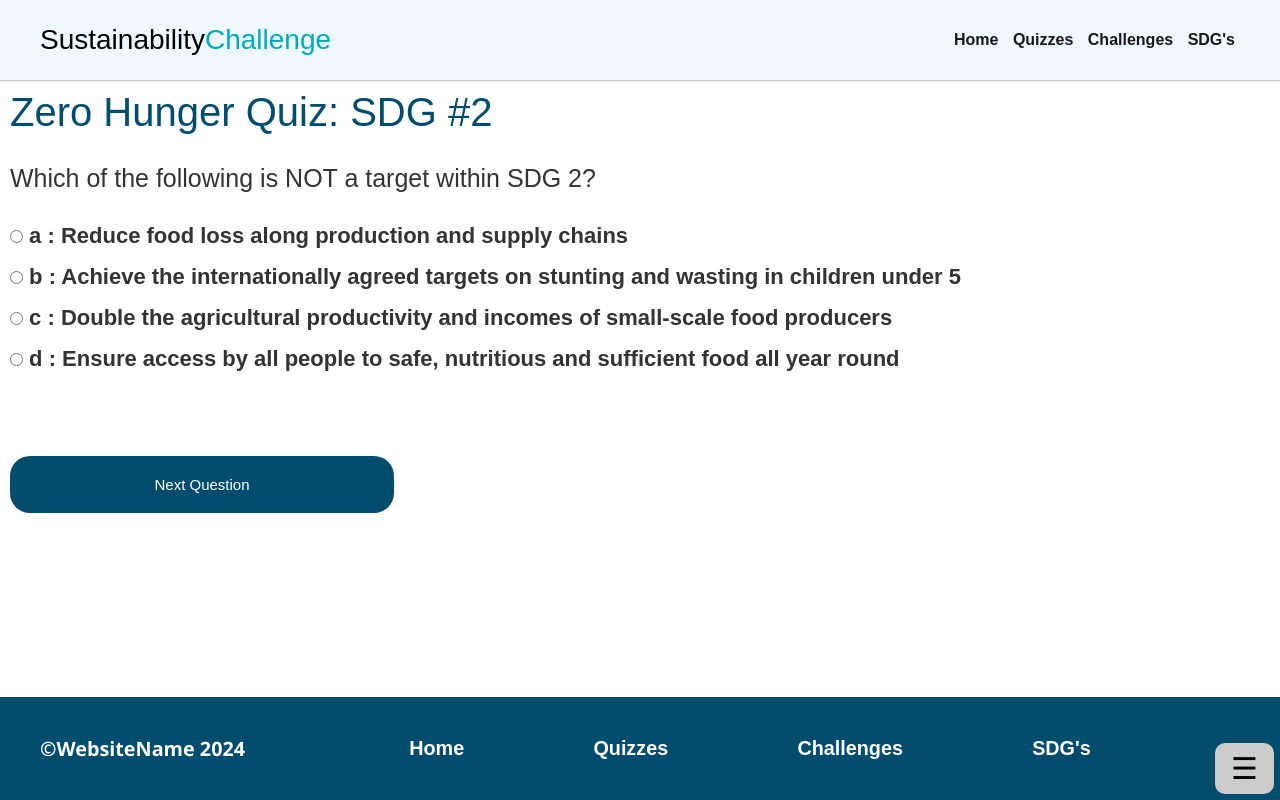
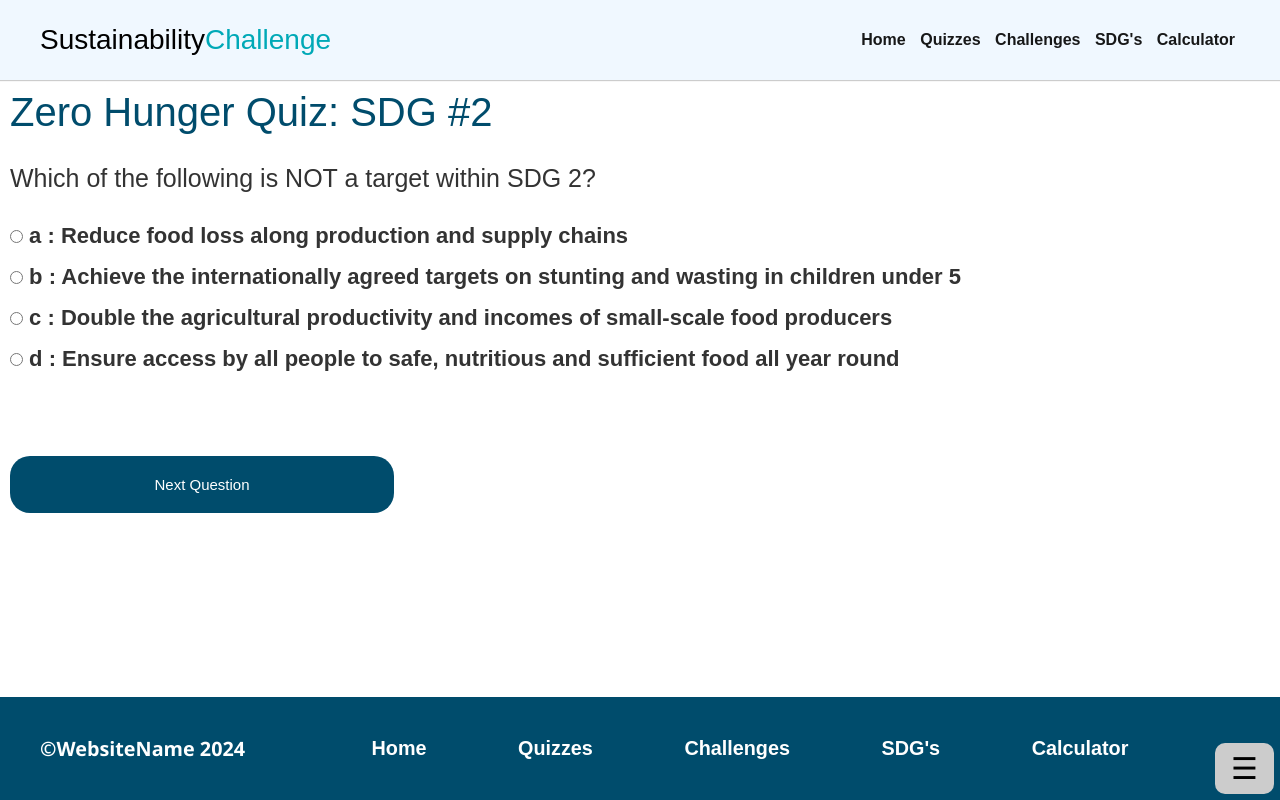
Before and after one commit to EvinWalshe/sustainability-challenge, a plain HTML site: page quiz-list/quiz-2.html in a window 1280 px wide. Drawn offline with nearby package versions, Linux system fonts and the light colour scheme.

Commit message:
Add files via upload

```diff
--- a/quiz-list/quiz-2.html
+++ b/quiz-list/quiz-2.html
@@ -26,6 +26,7 @@
         <a href="../quizzes.html">Quizzes</a>
         <a href="../challenges.html">Challenges</a>
         <a href="../sdgs.html">SDG's</a>
+        <a href="../calculator.html">Calculator</a>
       </nav>
     </div>
   </header>
@@ -52,6 +53,7 @@
     <a href="../quizzes.html">Quizzes</a>
     <a href="../challenges.html">Challenges</a>
     <a href="../sdgs.html">SDG's</a>
+    <a href="../calculator.html">Calculator</a>
   </div>
 
   <footer>
@@ -64,6 +66,7 @@
           <a href="../quizzes.html">Quizzes</a>
           <a href="../challenges.html">Challenges</a>
           <a href="../sdgs.html">SDG's</a>
+          <a href="../calculator.html">Calculator</a>
         </ul>
       </span>
     </div>
```
Also changed, not shown: quiz-list/quiz-3.html (+3 -0 lines).
